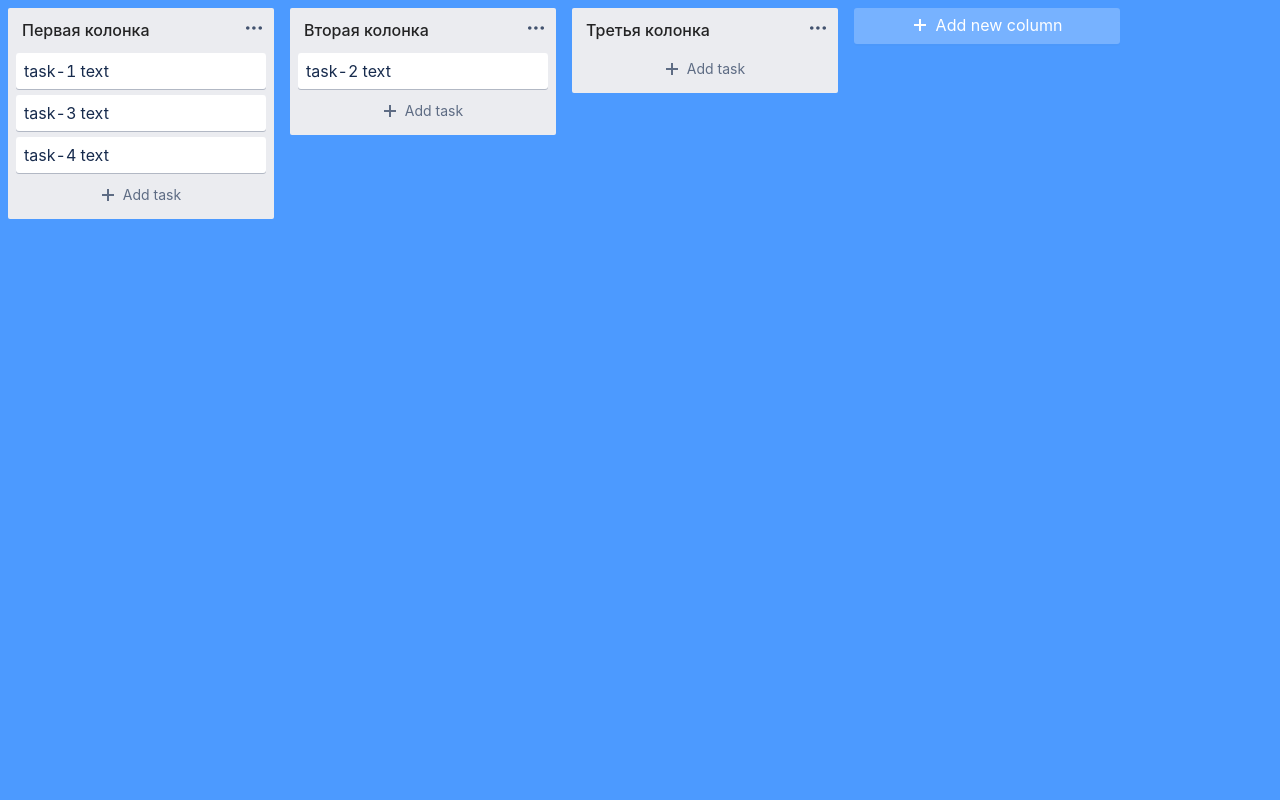
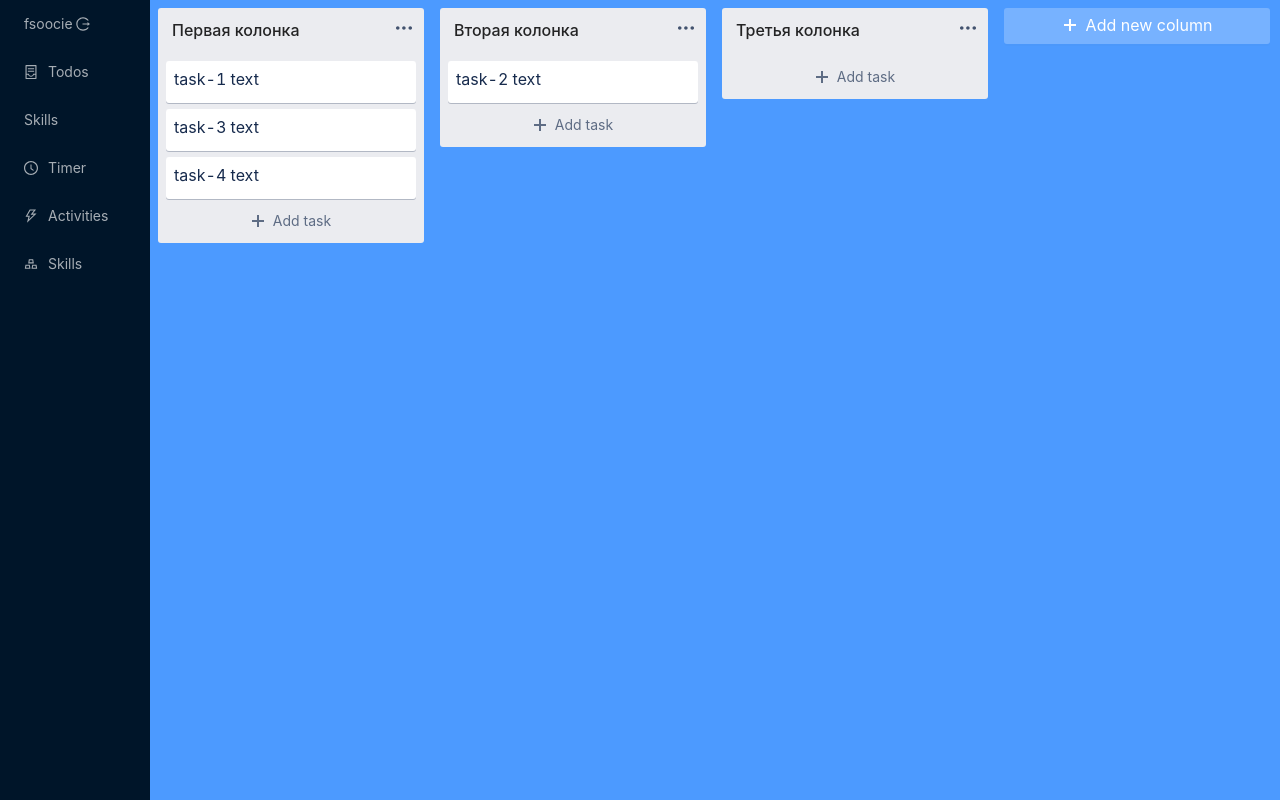
Before and after one commit to fsoocie/Improving-skills, a React (Create React App) app in the folder client/: page / in a window 1280 px wide. Built offline with nearby package versions, Linux system fonts and the light colour scheme.

Commit message:
add changing background-color to droppable items

```diff
--- a/client/src/App.tsx
+++ b/client/src/App.tsx
@@ -1,12 +1,15 @@
 import React from 'react'
 import 'antd/dist/antd.css'
+import {SideMenu} from './modules/SideMenu/SideMenu'
 import {AuthenticatePage} from './pages/AuthenticatePage'
 import {TodosPage} from './pages/TodosPage'
 
 
 export const App = () => {
   return (
+    <>
       <TodosPage />
+    </>
     /* <AuthenticatePage />*/
   );
 }
--- a/client/src/components/TodoList/TodoList.tsx
+++ b/client/src/components/TodoList/TodoList.tsx
@@ -5,17 +5,18 @@ import {IColumn} from '../../store/ducks/todos/types/state'
 import {selectTodosTasks} from '../../store/ducks/todos/selectors'
 import {TodoListItem} from '../TodoListItem/TodoListItem'
 import Button from 'antd/lib/button/button'
-import { PlusOutlined} from '@ant-design/icons'
+import {PlusOutlined} from '@ant-design/icons'
 import {AddTaskForm} from '../AddTaskForm/AddTaskForm'
 import {addTask, setColumnTitle} from '../../store/ducks/todos/actionCreators'
-import { ColumnTitle } from '../ColumnTitle/ColumnTitle'
+import {ColumnTitle} from '../ColumnTitle/ColumnTitle'
+import classNames from 'classnames'
 
 interface ITodoListProps {
   column: IColumn,
   index: number
 }
 
-export const TodoList: React.FC<ITodoListProps> = ({column, index}) => {
+export const TodoList: React.FC<ITodoListProps> = React.memo(({column, index}) => {
 
   const tasks = useSelector(selectTodosTasks)
   const [isActiveInput, setIsActiveInput] = useState<boolean>(false)
@@ -40,8 +41,8 @@ export const TodoList: React.FC<ITodoListProps> = ({column, index}) => {
 
   return (
     <Draggable draggableId={column.id} index={index}>
-      {provided => (
-        <div className='todoList'
+      {(provided, snapshot) => (
+        <div className={classNames('todoList', {'todoList--draggable': snapshot.isDragging})}
              {...provided.draggableProps}
              ref={provided.innerRef}
         >
@@ -56,8 +57,9 @@ export const TodoList: React.FC<ITodoListProps> = ({column, index}) => {
 
 
           <Droppable droppableId={column.id} type={'task'}>
-            {provided => (
-              <div className="todoList__content"
+            {(provided, snap) => (
+              <div className={classNames('todoList__body', {'todoList__body--isDraggingOver': snap.isDraggingOver}, {'todoList__body--isDraggingFrom': !!snap.draggingFromThisWith && !snap.isDraggingOver})}>
+              <div className={classNames('todoList__content')}
                    {...provided.droppableProps}
                    ref={provided.innerRef}
               >
@@ -70,8 +72,6 @@ export const TodoList: React.FC<ITodoListProps> = ({column, index}) => {
 
                 {provided.placeholder}
               </div>
-            )}
-          </Droppable>
                 {isActiveInput
                   ? <AddTaskForm
                     addTaskHandler={addTaskHandler}
@@ -80,7 +80,7 @@ export const TodoList: React.FC<ITodoListProps> = ({column, index}) => {
                   <Button
                     type='text'
                     icon={<PlusOutlined />}
-              className='todoList__add-task-button'
+                    className={classNames('todoList__add-task-button')}
                     onClick={setIsActiveInput.bind(null, true)}
                   >
                     Add task
@@ -88,7 +88,10 @@ export const TodoList: React.FC<ITodoListProps> = ({column, index}) => {
                 }
               </div>
             )}
+          </Droppable>
+        </div>
+      )}
     </Draggable>
 
   )
-}
+})
--- /dev/null
+++ b/client/src/modules/SideMenu/SideMenu.scss
@@ -0,0 +1,12 @@
+.ant-menu-inline {
+  background-color: #EBECF0;
+  width: 150px;
+}
+
+
+.ant-menu-inline-collapsed {
+  width: 32px;
+}
+
+.logo-item {
+}
--- /dev/null
+++ b/client/src/modules/SideMenu/SideMenu.tsx
@@ -0,0 +1,42 @@
+import { AppstoreOutlined, ClockCircleOutlined, ContainerOutlined, DesktopOutlined,
+  GoldOutlined,
+  LogoutOutlined,
+  MailOutlined, PieChartOutlined, ThunderboltOutlined } from '@ant-design/icons'
+import { Menu } from 'antd'
+import SubMenu from 'antd/lib/menu/SubMenu'
+import React, {useState} from 'react'
+import './SideMenu.scss'
+
+export const SideMenu: React.FC = () => {
+
+  const [isCollapsed, setIsCollapsed] = useState(true)
+
+  return (
+    <Menu
+      mode="inline"
+      theme="dark"
+      inlineCollapsed={isCollapsed}
+      onMouseEnter={() => setIsCollapsed(false)}
+      onMouseLeave={() => setIsCollapsed(true)}
+    >
+      <Menu.Item key="2">
+        fsoocie <LogoutOutlined />
+      </Menu.Item>
+      <Menu.Item key="3" icon={<ContainerOutlined />}>
+        Todos
+      </Menu.Item>
+      <Menu.Item>
+        Skills
+      </Menu.Item>
+      <Menu.Item icon={<ClockCircleOutlined />}>
+        Timer
+      </Menu.Item>
+      <Menu.Item icon={<ThunderboltOutlined />}>
+        Activities
+      </Menu.Item>
+      <Menu.Item icon={<GoldOutlined />}>
+        Skills
+      </Menu.Item>
+    </Menu>
+  )
+}
--- a/client/src/pages/TodosPage.tsx
+++ b/client/src/pages/TodosPage.tsx
@@ -3,6 +3,7 @@ import {Button} from 'antd'
 import React, {useState} from 'react'
 import {useDispatch, useSelector} from 'react-redux'
 import {TodoList} from '../components/TodoList/TodoList'
+import {SideMenu} from '../modules/SideMenu/SideMenu'
 import {addColumn, setColumns} from '../store/ducks/todos/actionCreators'
 import {selectTodosColumns} from '../store/ducks/todos/selectors'
 import {DragDropContext, Droppable, DropResult} from 'react-beautiful-dnd'
@@ -51,7 +52,8 @@ export const TodosPage = () => {
   }
 
   return (
-    <div className='todosPage'>
+    <div className='todosPage' style={{display: 'flex'}}>
+      <SideMenu />
       <DragDropContext onDragEnd={onDragEnd}>
         <Droppable droppableId='cols-droppable' type='col' direction='horizontal'>
           {provided => (
--- a/client/src/styles/Todos/TodosPage.scss
+++ b/client/src/styles/Todos/TodosPage.scss
@@ -18,33 +18,52 @@
 
 .todoList {
   background-color: #ebecf0;
-  border-radius: 2px;
+  border-radius: 3px;
   margin: 0 8px 8px 8px;
-  padding: 8px;
   height: fit-content;
-
   display: flex;
   flex-direction: column;
   justify-content: space-between;
+  &__body {
+    padding: 8px;
+    border-radius: 3px;
+    &--isDraggingOver {
+      background-color: #FEEBE5;
+    }
+    &--isDraggingFrom {
+      background-color: #E7FCFF;
+    }
+  }
   &__content {
     width: 250px;
   }
   &__add-task-button {
     color: #5e6c84;
+    height: 30px;
+    width: 100%;
+    transition: none;
     &:hover {
       color: #172b4d
     };
+  }
+  &--draggable {
+    background-color: #E3FCEF;
   }
 }
 
 .colTitle {
   &__block {
-    width: 250px;
+    padding: 8px 8px 0 8px;
+    width: 100%;
     word-break: break-word;
     color: #202002;
 
     display: flex;
     justify-content: space-between;
+    border-radius: 3px;
+    &:hover {
+      background-color: #E3FCEF;
+    }
   }
   &__textarea {
     transition: none !important;
@@ -78,6 +97,7 @@
       svg {
         fill: #172b4d;
       }
+      background-color: #E3FCEF;
     }
   }
 
@@ -88,10 +108,10 @@
   display: flex;
   justify-content: space-between;
   border-radius: 3px;
-  min-height: 20px;
+  min-height: 42px;
   background: white;
+  padding: 8px;
   margin-bottom: 6px;
-  padding: 8px;
   word-break: break-word;
   font-size: 16px;
   line-height: 20px;
```
Also changed, not shown: client/src/assets/svg/more-options.svg (deleted). Lines whose indentation alone changed are shown as unchanged.
